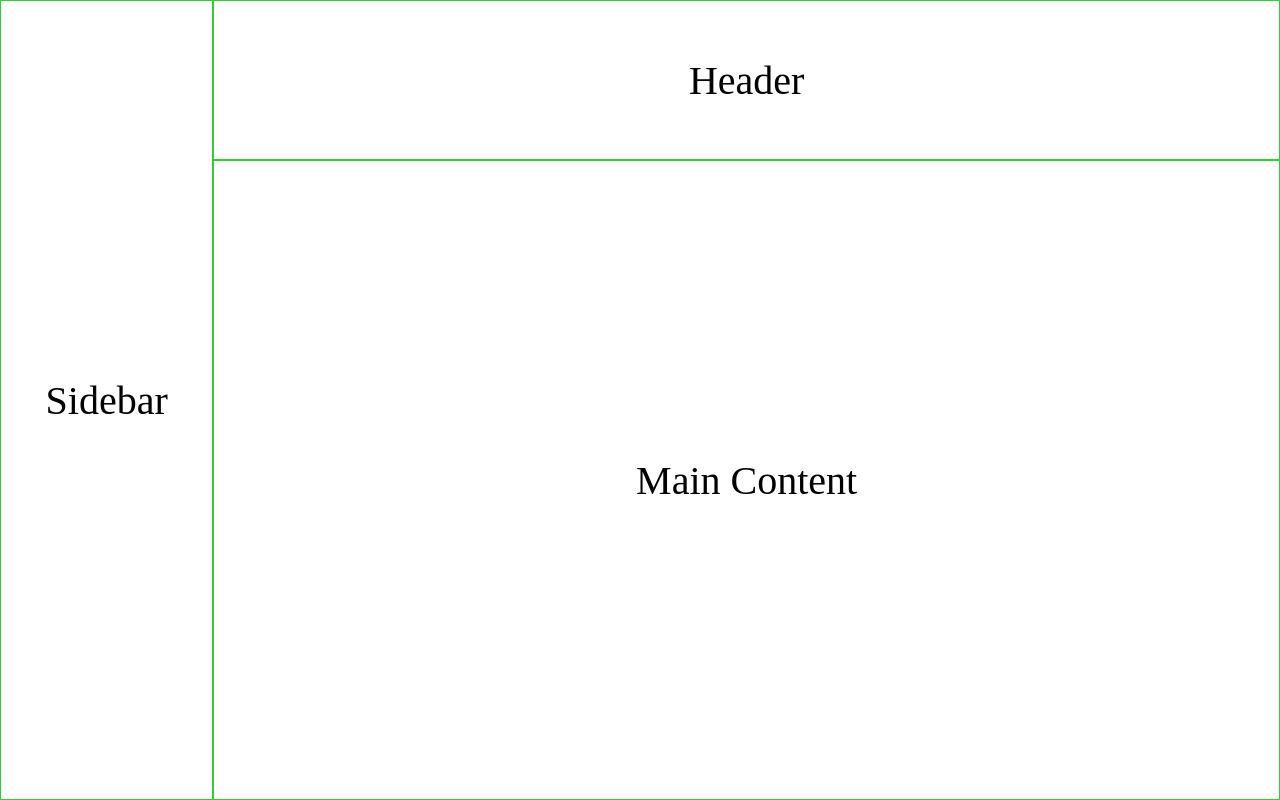
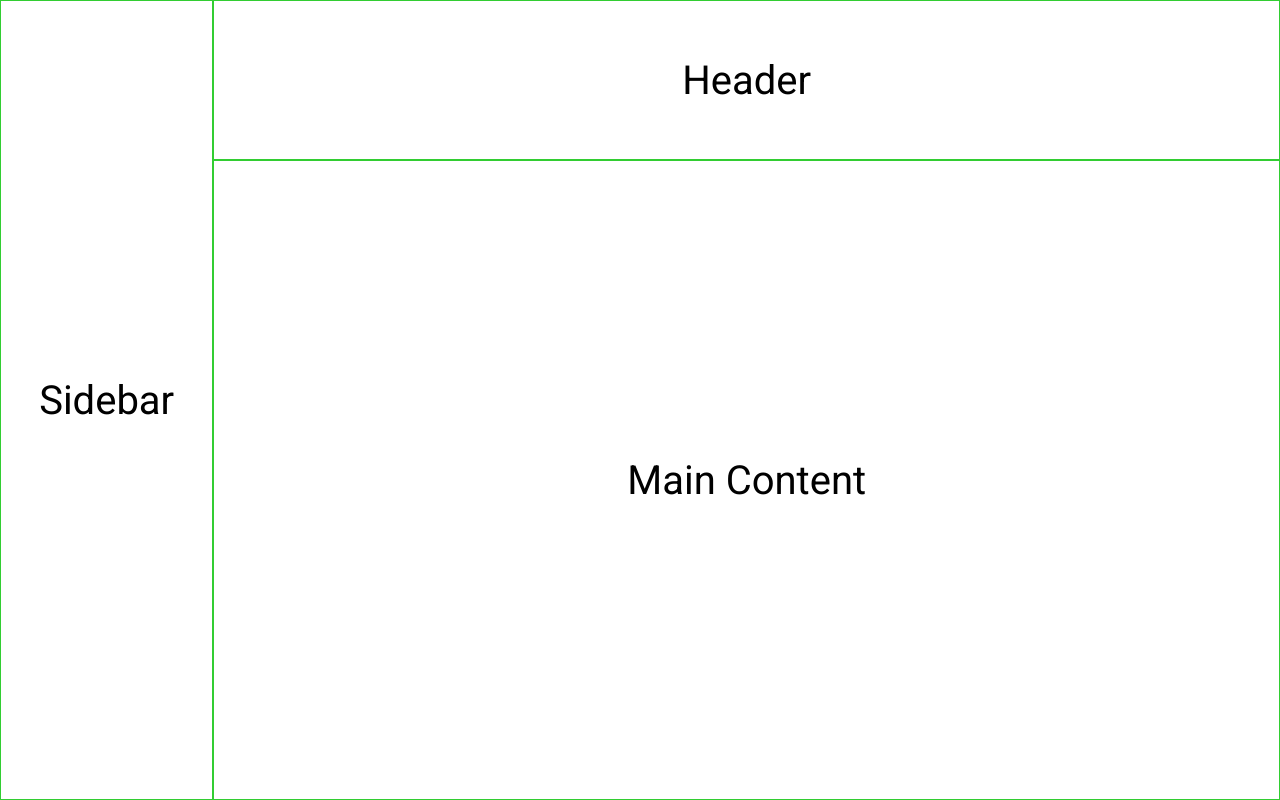
Before and after one commit to grenzk/admin-dashboard, a website built with Vite: page index.html in a window 1280 px wide. Built offline with nearby package versions, Linux system fonts and the light colour scheme.

Commit message:
apply base font and font size

```diff
--- a/assets/scss/base/_base.scss
+++ b/assets/scss/base/_base.scss
@@ -16,8 +16,8 @@
 }
 
 body {
-  // font-family: var(--body-font);
-  // font-size: var(--normal-font-size);
+  font-family: var(--body-font);
+  font-size: var(--normal-font-size);
 }
 
 ul[role='list'] {
```
